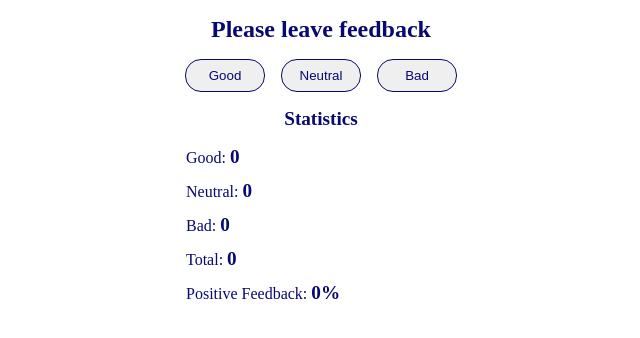
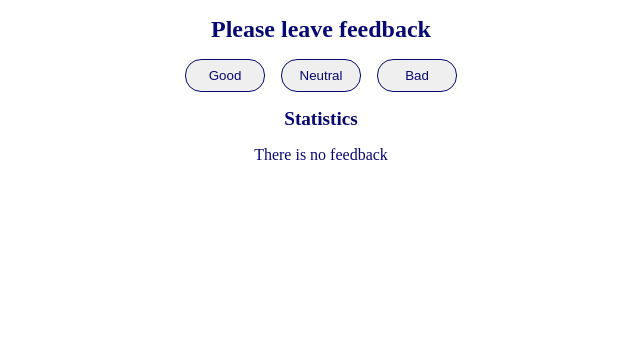
Before and after one commit to LiViS-code/goit-react-hw-02-feedback, a React (Create React App) app in the folder my-app/: page / in a window 1280 px wide. Shown: the top 338 px of the page, without its empty margins (319-959 px from the left). Built offline with nearby package versions, Linux system fonts and the light colour scheme.

Commit message:
refactoring

```diff
--- a/my-app/src/components/Feedback.jsx
+++ b/my-app/src/components/Feedback.jsx
@@ -1,22 +1,9 @@
 import React, { Component } from "react";
-import {
-  Container,
-  Title,
-  Button,
-  ListButton,
-  ListFeedback,
-  StatisticsTitle,
-  FeedbackItem,
-  ListButtonItem,
-  Value,
-} from "./Feedback.styled";
+import { Container, Title, StatisticsTitle } from "./Feedback.styled";
+import FeedbackOptions from "./FeedbackOptions";
+import Statistics from "./Statistics";
+import NotificationMessage from "./NotificationMessage";
 class Feedback extends Component {
-  controlBtn = [
-    { key: "id-1", name: "good" },
-    { key: "id-2", name: "neutral" },
-    { key: "id-3", name: "bad" },
-  ];
-
   totalFeedback = 0;
   positiveFeedbackPercentage = 0;
 
@@ -44,7 +31,7 @@ class Feedback extends Component {
   }
 
   render() {
-    const { controlBtn, handleIncrement } = this;
+    const { handleIncrement } = this;
 
     this.countTotalFeedback();
     this.countPositiveFeedbackPercentage();
@@ -52,33 +39,21 @@ class Feedback extends Component {
       <Container>
         <Title>Please leave feedback</Title>
 
-        <ListButton>
-          {controlBtn.map(({ key, name }) => (
-            <ListButtonItem key={key}>
-              <Button type="button" onClick={() => handleIncrement(name)}>
-                {name}
-              </Button>
-            </ListButtonItem>
-          ))}
-        </ListButton>
+        <FeedbackOptions handleIncrement={handleIncrement} />
 
         <StatisticsTitle>Statistics</StatisticsTitle>
 
-        <ListFeedback>
-          {controlBtn.map(({ key, name }) => (
-            <FeedbackItem key={key}>
-              {`${name}:`} <Value>{this.state[name]}</Value>
-            </FeedbackItem>
-          ))}
-
-          <FeedbackItem>
-            Total: <Value>{this.totalFeedback}</Value>
-          </FeedbackItem>
-
-          <FeedbackItem>
-            Positive feedback: <Value>{this.positiveFeedbackPercentage}%</Value>
-          </FeedbackItem>
-        </ListFeedback>
+        {this.totalFeedback > 0 ? (
+          <Statistics
+            good={this.state.good}
+            neutral={this.state.neutral}
+            bad={this.state.bad}
+            total={this.totalFeedback}
+            positivePercentage={this.positiveFeedbackPercentage}
+          />
+        ) : (
+          <NotificationMessage />
+        )}
       </Container>
     );
   }
--- a/my-app/src/components/Feedback.styled.js
+++ b/my-app/src/components/Feedback.styled.js
@@ -65,3 +65,7 @@ export const Value = styled.span`
   font-size: 1.2em;
   font-weight: 700;
 `;
+
+export const Message = styled.p`
+  text-align: center;
+`;
--- /dev/null
+++ b/my-app/src/components/FeedbackOptions.jsx
@@ -0,0 +1,28 @@
+import React, { Component } from "react";
+import { ListButton, ListButtonItem, Button } from "./Feedback.styled";
+
+class FeedbackOptions extends Component {
+  controlBtn = [
+    { key: "id-1", name: "good" },
+    { key: "id-2", name: "neutral" },
+    { key: "id-3", name: "bad" },
+  ];
+  render() {
+    return (
+      <ListButton>
+        {this.controlBtn.map(({ key, name }) => (
+          <ListButtonItem key={key}>
+            <Button
+              type="button"
+              onClick={() => this.props.handleIncrement(name)}
+            >
+              {name}
+            </Button>
+          </ListButtonItem>
+        ))}
+      </ListButton>
+    );
+  }
+}
+
+export default FeedbackOptions;
--- /dev/null
+++ b/my-app/src/components/NotificationMessage.jsx
@@ -0,0 +1,10 @@
+import React, { Component } from "react";
+import { Message } from "./Feedback.styled";
+
+class NotificationMessage extends Component {
+  render() {
+    return <Message>There is no feedback</Message>;
+  }
+}
+
+export default NotificationMessage;
--- /dev/null
+++ b/my-app/src/components/Statistics.jsx
@@ -0,0 +1,30 @@
+import React, { Component } from "react";
+import { ListFeedback, FeedbackItem, Value } from "./Feedback.styled";
+
+class Statistics extends Component {
+  render() {
+    const { good, neutral, bad, total, positivePercentage } = this.props;
+    const feedbackValue = [
+      { key: "id-1", value: good, name: "Good" },
+      { key: "id-2", value: neutral, name: "Neutral" },
+      { key: "id-3", value: bad, name: "Bad" },
+      { key: "id-4", value: total, name: "Total" },
+      { key: "id-5", value: positivePercentage, name: "Positive feedback" },
+    ];
+    return (
+      <ListFeedback>
+        {feedbackValue.map(({ key, value, name }) => (
+          <FeedbackItem key={key}>
+            {name}:{" "}
+            <Value>
+              {value}
+              {name === "Positive feedback" && "%"}
+            </Value>
+          </FeedbackItem>
+        ))}
+      </ListFeedback>
+    );
+  }
+}
+
+export default Statistics;
--- a/my-app/src/index.js
+++ b/my-app/src/index.js
@@ -1,7 +1,7 @@
 import React from "react";
 import ReactDOM from "react-dom";
 import { ThemeProvider } from "styled-components";
-import { theme } from "./components/Theme";
+import { theme } from "./constants/Theme";
 import App from "./App";
 
 ReactDOM.render(
```
Also changed, not shown: my-app/src/constants/Theme.js (renamed from my-app/src/components/Theme.js).
